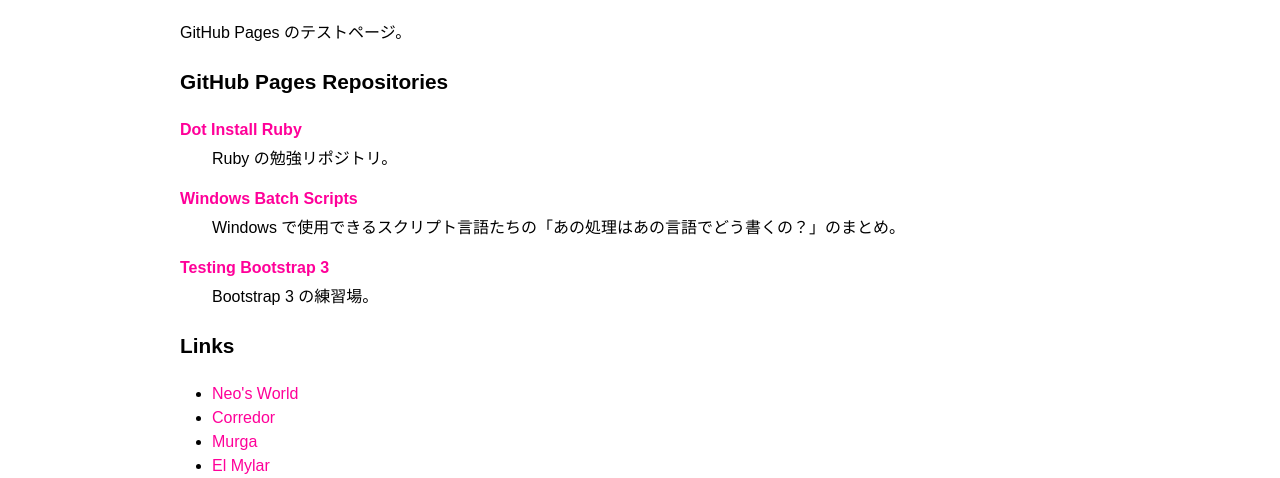
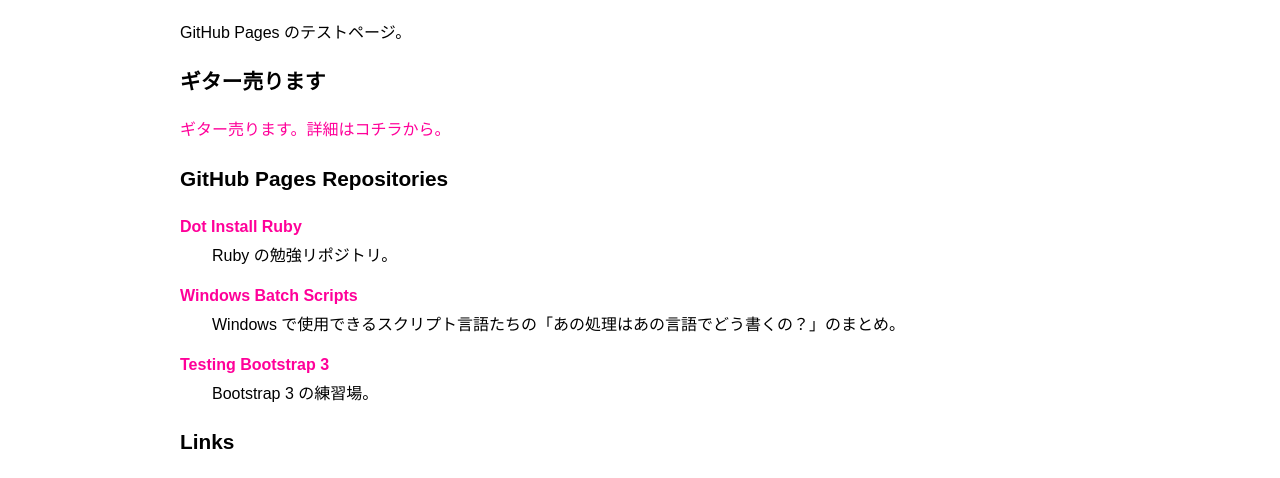
Before and after one commit to Neos21/neos21.github.io, a plain HTML site: page index.html in a window 1280 px wide. Shown: the part 279-757 px from the top of the page. Drawn offline with Linux system fonts and the light colour scheme.

Commit message:
ギター売りますページへのリンクを追加

```diff
--- a/index.html
+++ b/index.html
@@ -19,6 +19,10 @@
       <section>
         <h1>Neo's GitHub Pages</h1>
         <p>GitHub Pages のテストページ。</p>
+        <section>
+          <h2>ギター売ります</h2>
+          <p><a href="sell-guitars.html">ギター売ります。詳細はコチラから。</a></p>
+        </section>
         <section>
           <h2>GitHub Pages Repositories</h2>
           <dl>
```
